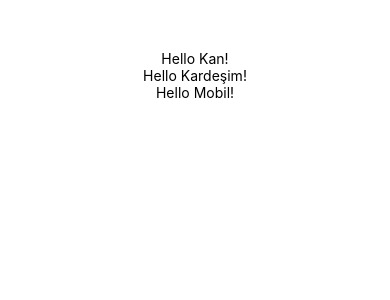
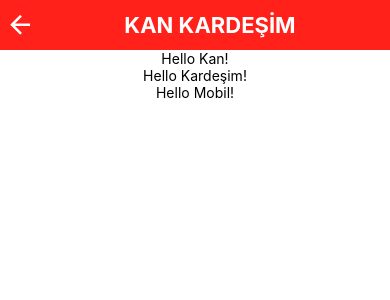
Before and after one commit to oguzhanabalta/kanKardesim-mobile-app, a React Native app in the folder kankardesim/: screen / in a window 390 px wide. Shown: the top 300 px of the page. Built offline with nearby package versions, Linux system fonts and the light colour scheme.

Commit message:
paket yüklemeleri yapıldı, header düzenlemelerine başlandı.

```diff
--- a/kankardesim/App.js
+++ b/kankardesim/App.js
@@ -1,9 +1,13 @@
 import React from 'react';
-import { Text, View, StyleSheet } from 'react-native';
+import { Text, View, StyleSheet, StatusBar } from 'react-native';
+import Header from './src/Components/Header';
+import { colors,parameters } from './src/Global/styles';
+
 
 const styles = StyleSheet.create({
-  center: {
-    alignItems: 'center',
+  container: {
+    flex: 1,
+    alignItems: "center"
   }
 });
 
@@ -17,7 +21,12 @@ const Greeting = (props) => {
 
 const App = () => {
   return (
-    <View style={[styles.center, {top: 50}]}>
+    <View style={styles.container}>
+      <StatusBar
+        barStyle="light-content"
+        backgroundColor= {colors.statusBar}
+      />
+      <Header title="KAN KARDEŞİM"/>
       <Greeting name='Kan' />
       <Greeting name='Kardeşim' />
       <Greeting name='Mobil' />
@@ -25,4 +34,6 @@ const App = () => {
   );
 }
 
+
+
 export default App;
--- a/kankardesim/package.json
+++ b/kankardesim/package.json
@@ -11,7 +11,11 @@
   },
   "dependencies": {
     "react": "17.0.2",
-    "react-native": "0.66.1"
+    "react-native": "0.66.1",
+    "react-native-animatable": "^1.3.3",
+    "react-native-elements": "^3.4.2",
+    "react-native-safe-area-context": "^3.3.2",
+    "react-native-vector-icons": "^9.0.0"
   },
   "devDependencies": {
     "@babel/core": "^7.12.9",
--- /dev/null
+++ b/kankardesim/src/Components/Header.js
@@ -0,0 +1,46 @@
+import React from 'react';
+import { View, Text, StyleSheet, Dimensions } from 'react-native';
+import { colors, parameters } from '../Global/styles';
+import { Icon } from 'react-native-elements/dist/icons/Icon';
+
+export default function Header({title}){
+    return(
+        <View style = {styles.header}>
+            <View  style= {styles.backButton}>
+                <Icon
+                    type="material-community"
+                    name="arrow-left"
+                    color={colors.headerText}
+                    size={30}
+                    onPress={()=>{}}
+                />
+            </View>
+            <View>
+                <Text style={styles.headerText}>{title}</Text>
+            </View>
+            <View>
+                <Text></Text>
+            </View>
+        </View>
+    )
+};
+
+const styles = StyleSheet.create({
+    header: {
+        flexDirection:"row",
+        backgroundColor: colors.buttons,
+        height:parameters.headerHeight,
+        width:parameters.headerWidth,
+        justifyContent:"space-between",
+        alignItems:"center"
+    },
+    backButton:{
+        marginLeft:5,
+    },
+    headerText: {
+        color:colors.headerText,
+        fontSize: 22,
+        marginLeft: -5,
+        fontWeight:"bold",
+    },
+})
--- /dev/null
+++ b/kankardesim/src/Global/styles.js
@@ -0,0 +1,17 @@
+export const colors = {
+    buttons:"#ff211a",
+    grey1: "#43484d",
+    grey2: "#5e6977",
+    grey3: "#86939e",
+    grey4: "#bdc6cf",
+    grey5: "#e1e8ee",
+    cardComment: "86939e",
+    cardbackground: "white",
+    statusBar:"#ff211a",
+    headerText:"white",
+}
+
+export const parameters = {
+    headerHeight: 50,
+    headerWidth: "100%"
+}
```
Also changed, not shown: kankardesim/.eslintrc.js, 22 other files (tests, documents, lock files or other folders).
